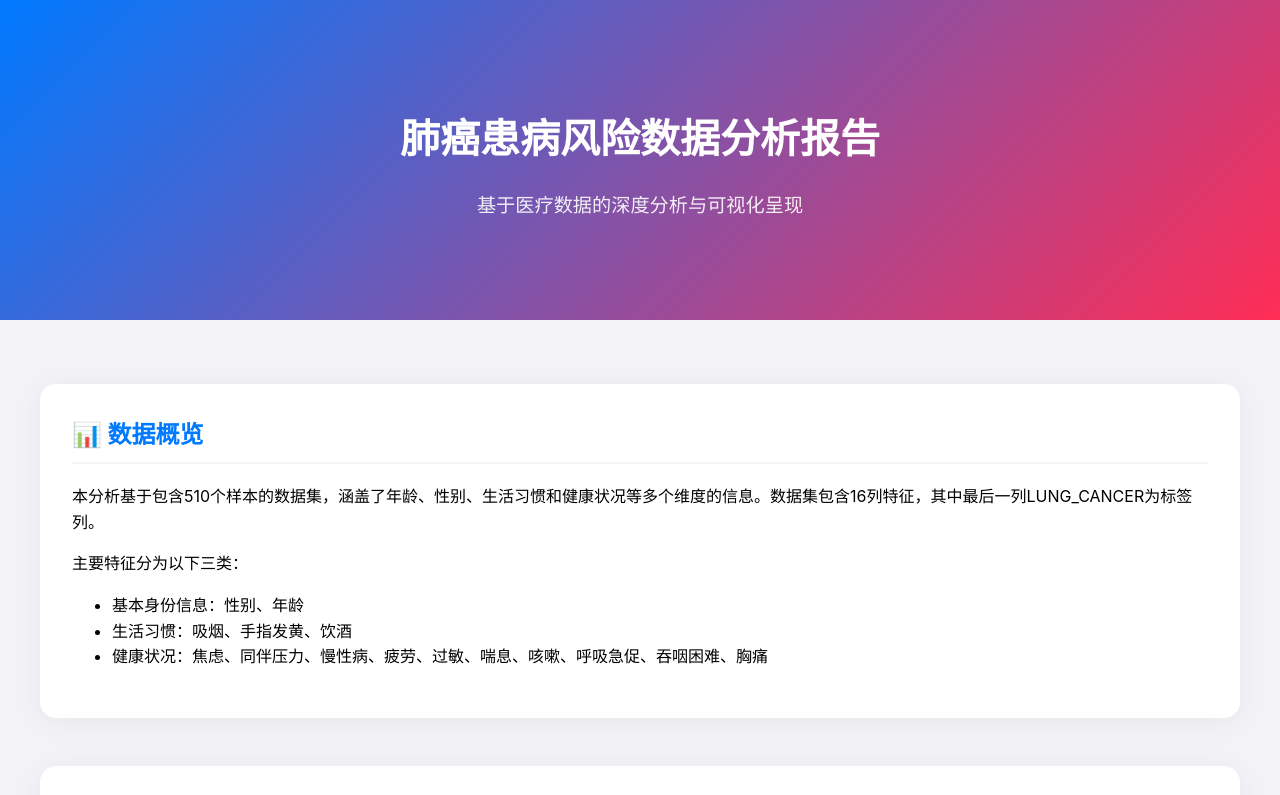
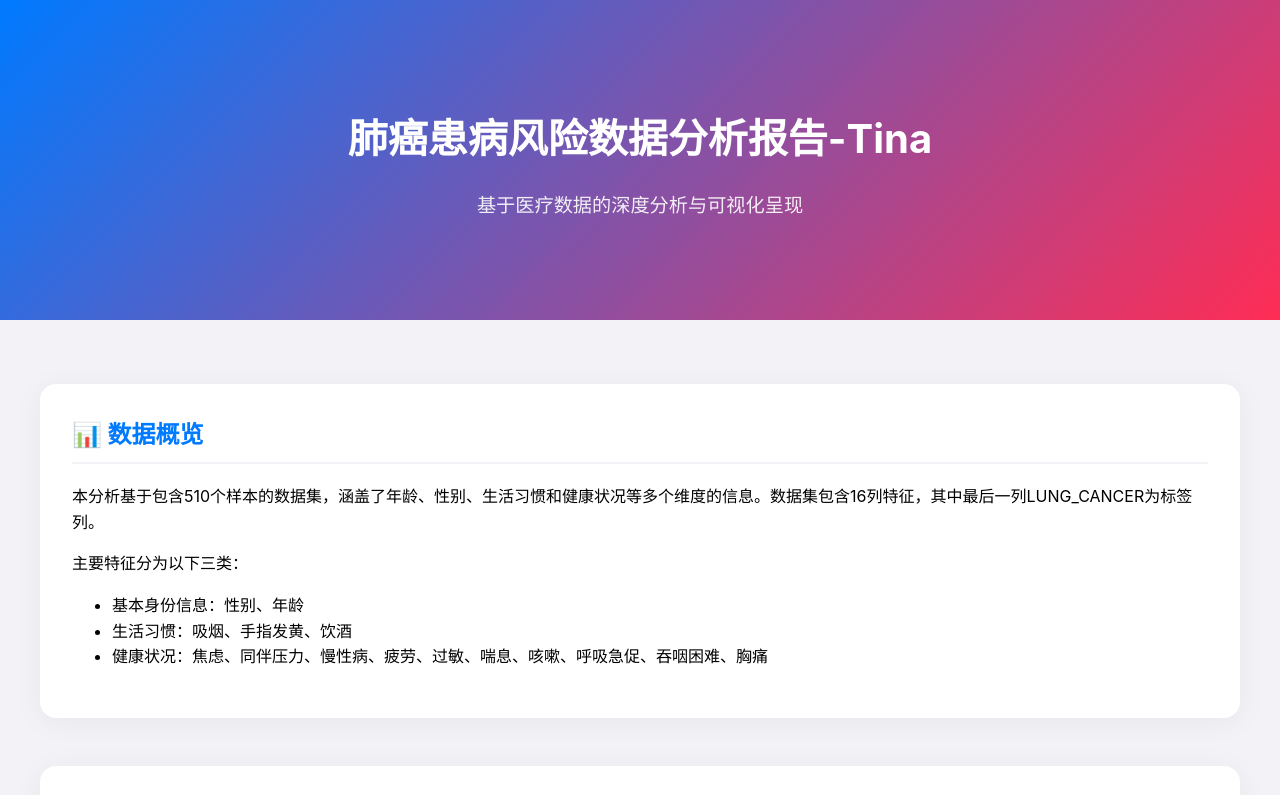
Before and after one commit to Tina2088/lungcancerVis, a plain HTML site: page index.html in a window 1280 px wide. Shown: the top 795 px of the page. Drawn offline with Linux system fonts and the light colour scheme.

Commit message:
update
update

```diff
--- a/index.html
+++ b/index.html
@@ -3,7 +3,7 @@
 <head>
     <meta charset="UTF-8">
     <meta name="viewport" content="width=device-width, initial-scale=1.0">
-    <title>肺癌患病风险数据分析报告</title>
+    <title>肺癌患病风险数据分析报告-Tina</title>
     <style>
         :root {
             --primary-color: #007AFF;
@@ -136,7 +136,7 @@
 <body>
     <header>
         <div class="container">
-            <h1>肺癌患病风险数据分析报告</h1>
+            <h1>肺癌患病风险数据分析报告-Tina</h1>
             <p>基于医疗数据的深度分析与可视化呈现</p>
         </div>
     </header>
```
